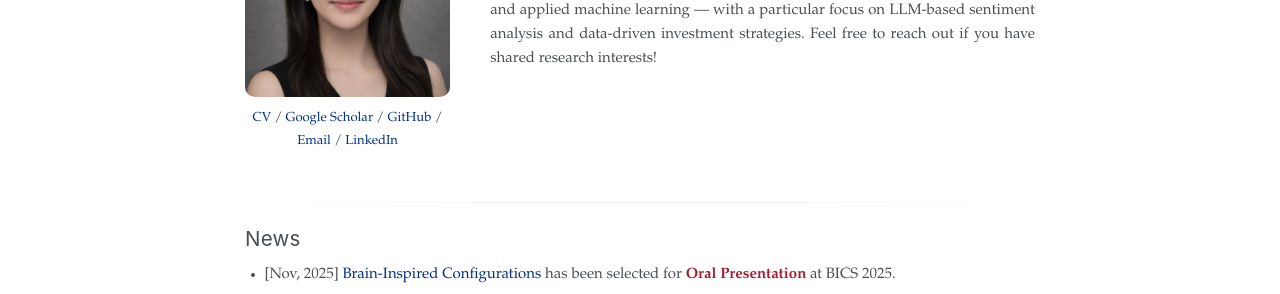
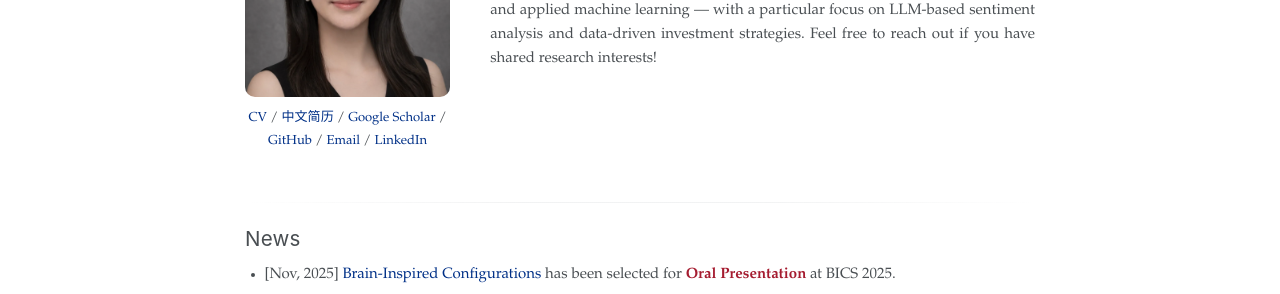
Before and after one commit to hanhan572/hanhan572.github.io, a Jekyll site: the page built from _pages/about.html, in a window 1280 px wide and 900 px high. Shown: the part 327-621 px from the top of the window. Built offline with Jekyll 4.4.1, drawn with Linux system fonts in a browser that asks for light colours.

Commit message:
Show CV and 中文简历 links side-by-side always (#5)
Replace language-toggled single link with two always-visible links,
matching the pattern on juntang1129.github.io.

Co-authored-by: Claude Sonnet 4.6 <noreply@anthropic.com>

```diff
--- a/_pages/about.html
+++ b/_pages/about.html
@@ -17,7 +17,7 @@ redirect_from:
   <div class="hp-photo-col">
     <img class="hp-photo" src="{{ base_path }}/images/profile.webp" alt="Yihan Wang">
     <p class="hp-links">
-      <span lang="en"><a href="{{ base_path }}/files/resume.pdf">CV</a></span><span lang="zh"><a href="{{ base_path }}/files/resume_zh.pdf">简历</a></span> /
+      <a href="{{ base_path }}/files/resume.pdf">CV</a> / <a href="{{ base_path }}/files/resume_zh.pdf">中文简历</a> /
       <a href="{{ site.author.googlescholar }}">Google Scholar</a> /
       <a href="https://github.com/hanhan572">GitHub</a> /
       <a href="mailto:yihan.wang@dukekunshan.edu.cn">Email</a> /
```
